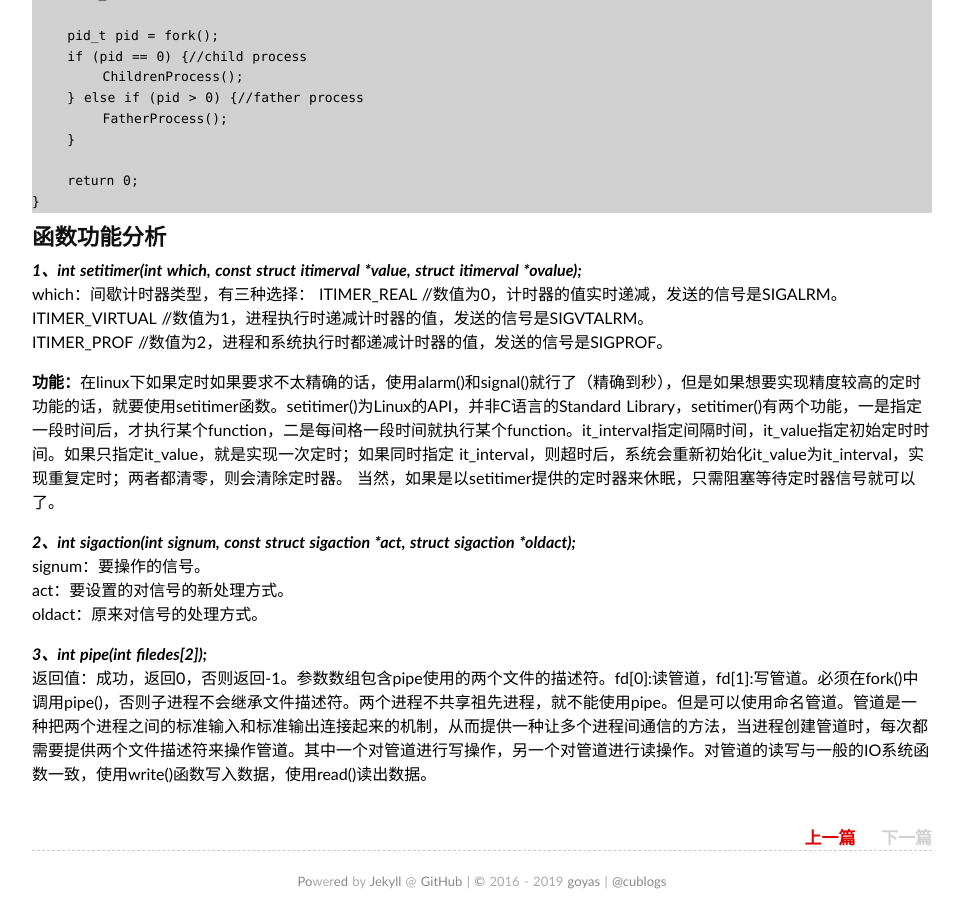
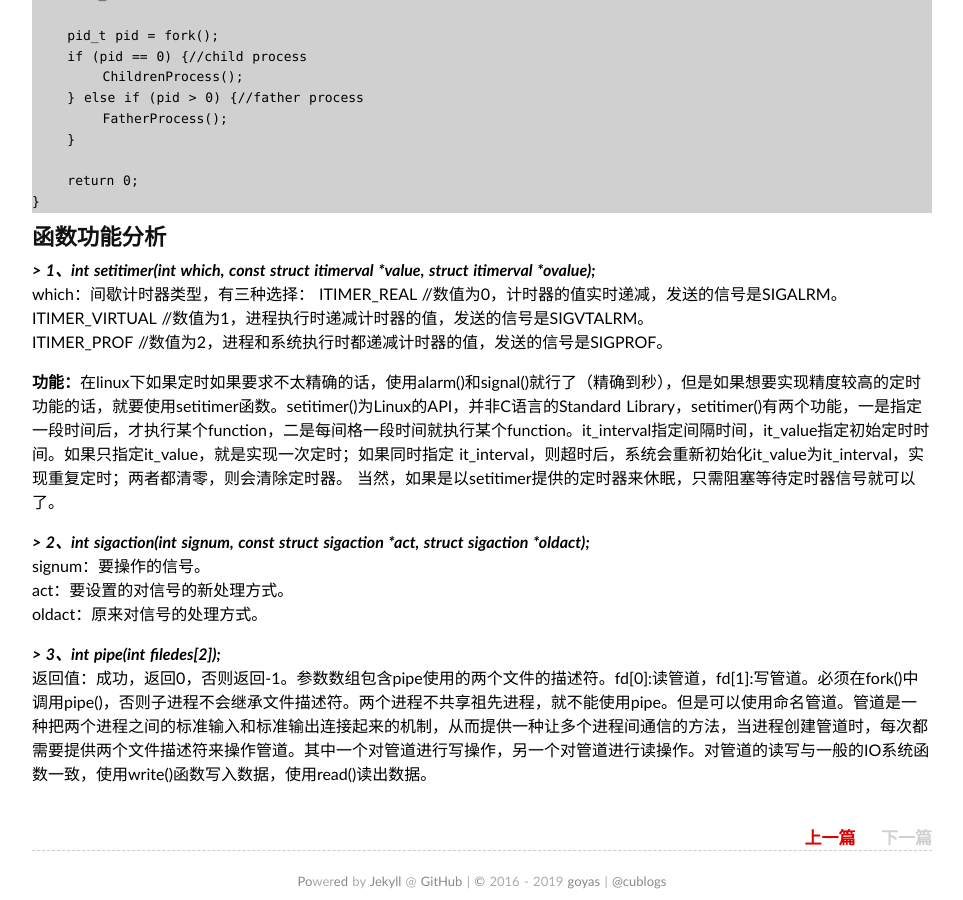
Before and after one commit to goyas/goyas.github.io, a Jekyll site: the page built from _posts/2019-11-24-epoll-pipe.md, in a window 1280 px wide and 900 px high, scrolled down 1534 px. Shown: the whole window, without its empty margins (158-1121 px from the left). Built offline with Jekyll 4.4.1, drawn with Linux system fonts in a browser that asks for light colours; some web fonts are replaced.

```diff
--- a/_posts/2019-11-24-epoll-pipe.md
+++ b/_posts/2019-11-24-epoll-pipe.md
@@ -90,7 +90,7 @@ int main() {
 
 ## 函数功能分析
 
-***1、int setitimer(int which, const struct itimerval *value, struct itimerval *ovalue);***
+***> 1、int setitimer(int which, const struct itimerval *value, struct itimerval *ovalue);***
 which：间歇计时器类型，有三种选择：
 ITIMER_REAL //数值为0，计时器的值实时递减，发送的信号是SIGALRM。
 ITIMER_VIRTUAL //数值为1，进程执行时递减计时器的值，发送的信号是SIGVTALRM。
@@ -98,10 +98,10 @@ ITIMER_PROF //数值为2，进程和系统执行时都递减计时器的值，
 
 **功能：**在linux下如果定时如果要求不太精确的话，使用alarm()和signal()就行了（精确到秒），但是如果想要实现精度较高的定时功能的话，就要使用setitimer函数。setitimer()为Linux的API，并非C语言的Standard Library，setitimer()有两个功能，一是指定一段时间后，才执行某个function，二是每间格一段时间就执行某个function。it_interval指定间隔时间，it_value指定初始定时时间。如果只指定it_value，就是实现一次定时；如果同时指定 it_interval，则超时后，系统会重新初始化it_value为it_interval，实现重复定时；两者都清零，则会清除定时器。 当然，如果是以setitimer提供的定时器来休眠，只需阻塞等待定时器信号就可以了。
 
-***2、int sigaction(int signum, const struct sigaction *act, struct sigaction *oldact);***
+***> 2、int sigaction(int signum, const struct sigaction *act, struct sigaction *oldact);***
 signum：要操作的信号。
 act：要设置的对信号的新处理方式。
 oldact：原来对信号的处理方式。
 
-***3、int pipe(int filedes[2]);***
+***> 3、int pipe(int filedes[2]);***
 返回值：成功，返回0，否则返回-1。参数数组包含pipe使用的两个文件的描述符。fd[0]:读管道，fd[1]:写管道。必须在fork()中调用pipe()，否则子进程不会继承文件描述符。两个进程不共享祖先进程，就不能使用pipe。但是可以使用命名管道。管道是一种把两个进程之间的标准输入和标准输出连接起来的机制，从而提供一种让多个进程间通信的方法，当进程创建管道时，每次都需要提供两个文件描述符来操作管道。其中一个对管道进行写操作，另一个对管道进行读操作。对管道的读写与一般的IO系统函数一致，使用write()函数写入数据，使用read()读出数据。
```
